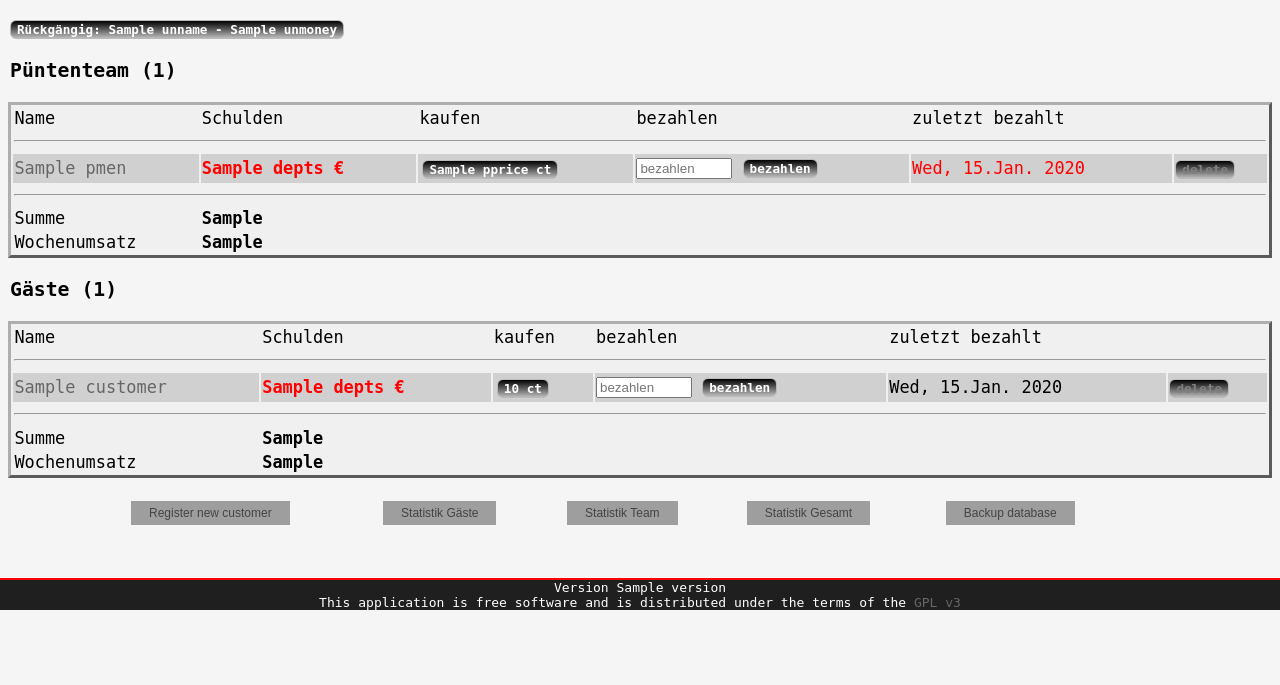
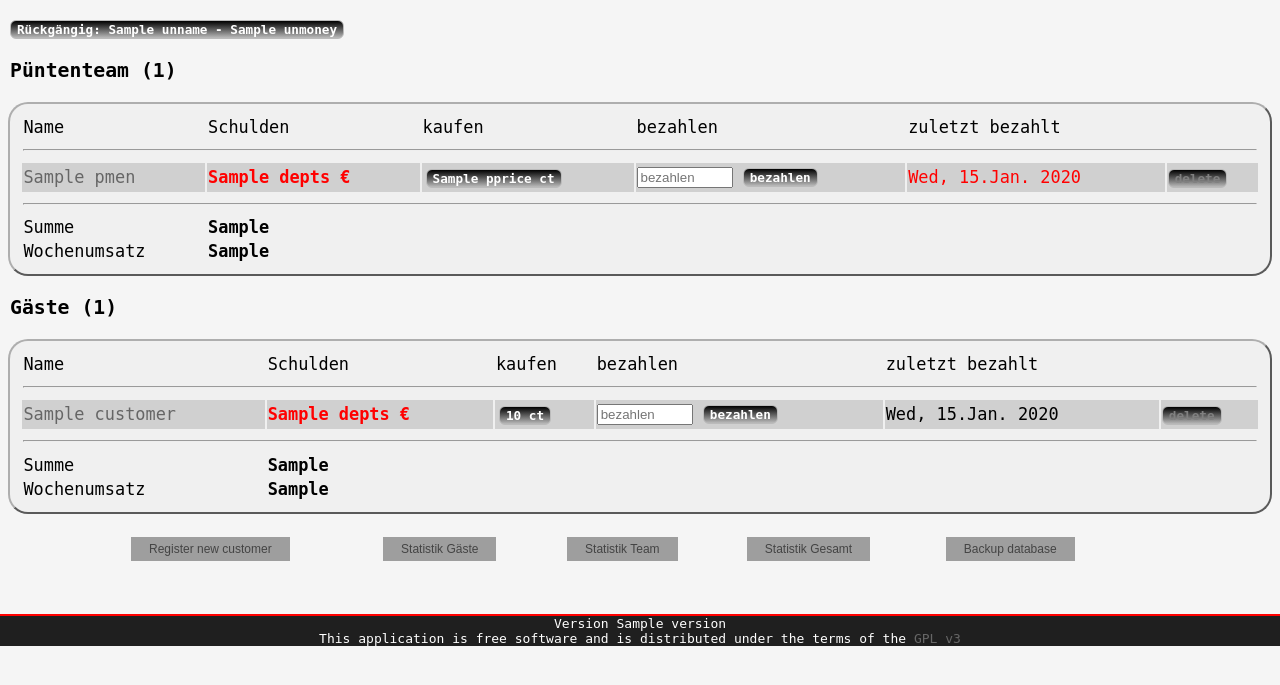
Before and after one commit to zeratul2099/puente, a Django app: template templates/plist.html in a window 1280 px wide. Shown: the part 52-737 px from the top of the page. Run offline with Django 3.2, Linux system fonts and the light colour scheme; the template is opened without the code that fills it: most values are stand-ins (such as "Sample title", 1, 10 or a date in 2020); grey boxes are pictures that could not be loaded.

Commit message:
some styling

```diff
--- a/media/styles.css
+++ b/media/styles.css
@@ -83,16 +83,19 @@ a:focus { text-decoration:none; }
 }
 
 #content {
-    background-color: #f0f0f0;
-	border:3px outset #aeaeae;
-	padding:0;
+	background: #f0f0f0;
+	border:2px outset #aeaeae;
+	padding:10px;
 	margin-left:0.5em;
 	margin-right:0.5em;
+	border-radius: 20px;
+	-moz-border-radius: 20px;
 }
 
 #imagebox {
     background-color: #ffffff;
 	border:3px outset #aeaeae;
+
 	padding:5px;
 	margin-left:auto;
 	margin-right:auto;
@@ -113,8 +116,12 @@ tr.darkbackground {
     color: #ff0000;
 }
 
+.redblink {
+    text-decoration: blink;
+    color: #ff0000;
+}
 .green {
-    color: #00ff00;
+    color: #009900;
 }
 
 a.button {
--- a/templates/plist.html
+++ b/templates/plist.html
@@ -39,10 +39,13 @@
                 } else if (data['status'] == '-1' ) {
                     $("#buyrow"+data['id']+" > * > * > input[type='submit']").attr("disabled", false);
                     var newDepts = $("<td id='depts"+data['id']+"'><b class='green'>"+data['depts']+' &euro;</b></td>');
-                } else {
+                } else if (data['status'] == '1') {
                     $("#buyrow"+data['id']+" > * > * > input[type='submit']").attr("disabled", false);
                     var newDepts = $("<td id='depts"+data['id']+"'><b class='red' >"+data['depts']+' &euro;</b></td>');
-                }
+                } else {
+		  $("#buyrow"+data['id']+" > * > * > input[type='submit']").attr("disabled", true);
+		  var newDepts = $("<td id='depts"+data['id']+"'><b class='redblink' >"+data['depts']+' &euro;</b></td>');
+		}
                 if (data['status'] == '2' || (data['lock'] == true && data['status'] != -1 && data['isPuente'] == false)) {
                     $("#buyrow"+data['id']+" > * > * > input[type='submit']").attr("disabled", true);
                 }
@@ -206,9 +209,11 @@ Wochenumsatz
         <b id='depts' >{{ c.depts }} &euro;</b>
         {% else %}{% ifequal c.dept_status -1 %}
         <b id='depts' class='green' >{{ c.depts }} &euro;</b>
-        {% else %}
+        {% else %}{% ifequal c.dept_status 1 %}
         <b id='depts' class='red' >{{ c.depts }} &euro;</b>
-        {% endifequal %}{% endifequal %}
+	{% else %}
+	<b id='depts' class='redblink' >{{ c.depts }} &euro;</b>
+        {% endifequal %}{% endifequal %}{% endifequal %}
         </td>
         <td>
         <table>
```
